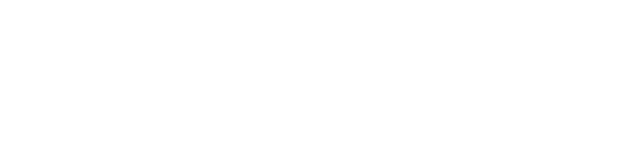
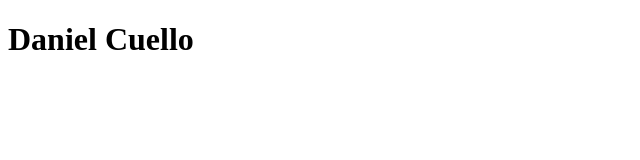
Before and after one commit to djcuelloUN/Restaurante-UN, a plain HTML site: page index.html in a window 1280 px wide. Shown: the whole page, without its empty margins (0-640 px from the left). Drawn offline with Linux system fonts and the light colour scheme.

Commit message:
commit de daniel

```diff
--- a/index.html
+++ b/index.html
@@ -7,6 +7,7 @@
     <title>Document</title>
 </head>
 <body>
-
+    <h1>Daniel Cuello
+    </h1>
 </body>
 </html>
```
